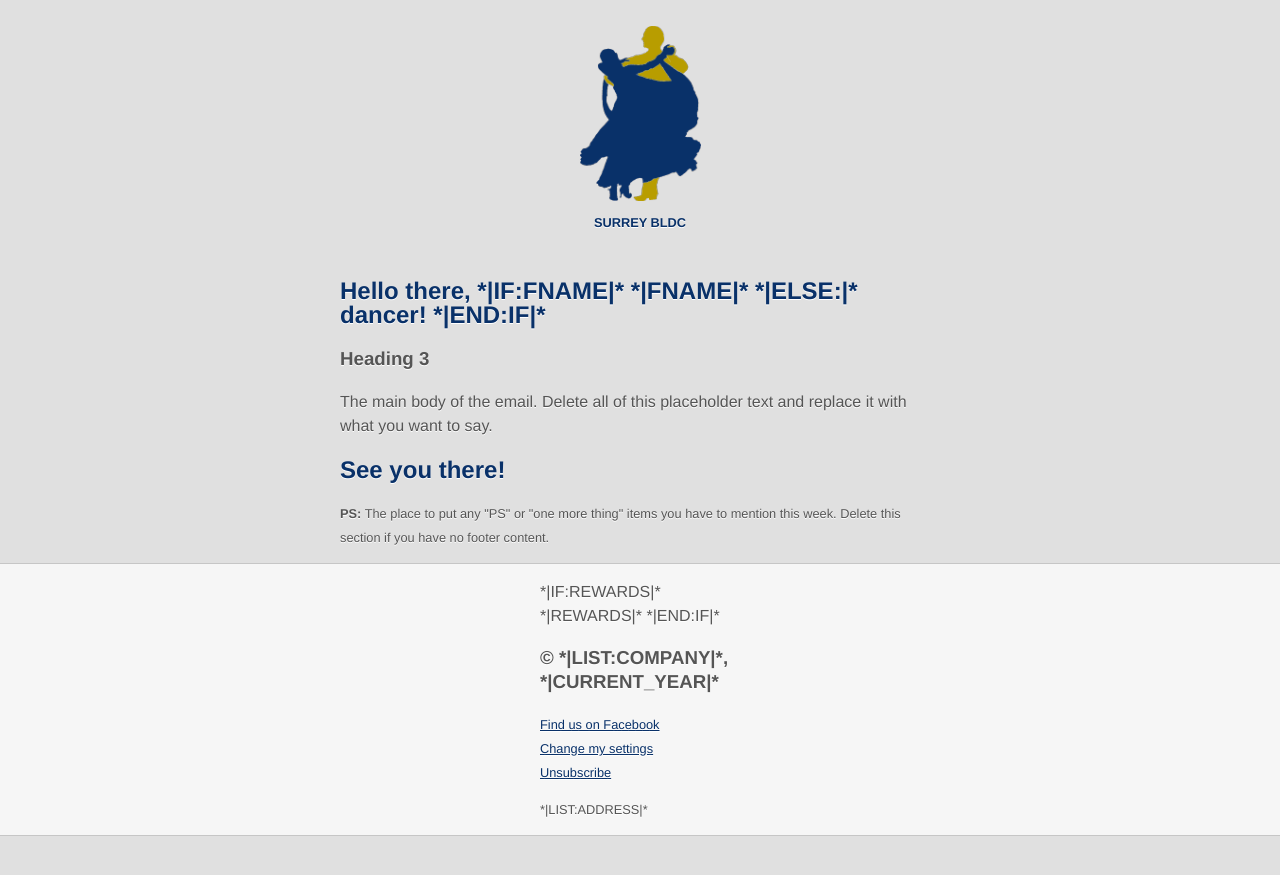
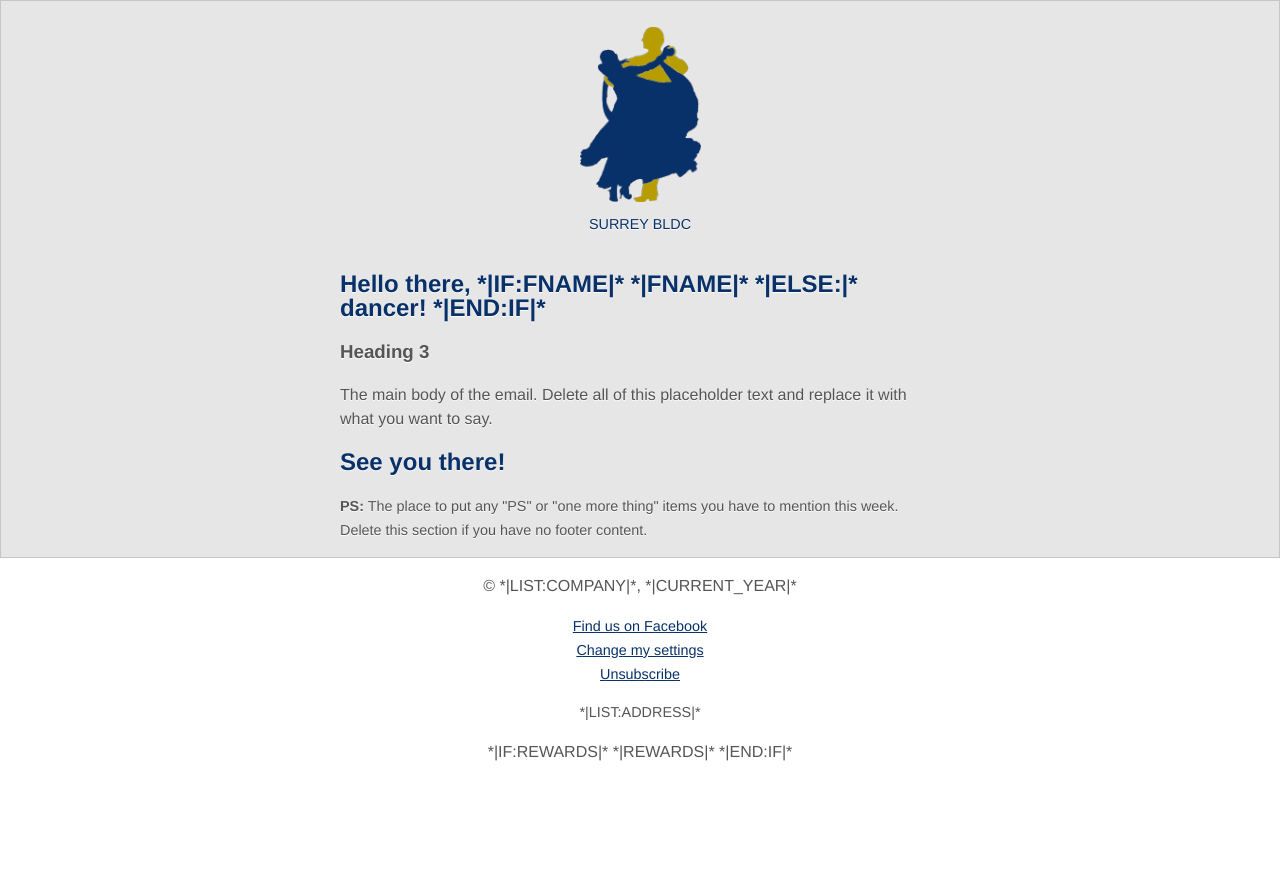
Before and after one commit to surreybldc/surreybldc.github.com, a Jekyll site: the page email/general-email-template.html, which Jekyll copies as it is, in a window 1280 px wide. Shown: the top 875 px of the page. Built offline with Jekyll 4.4.1, drawn with Linux system fonts in a browser that asks for light colours.

Commit message:
Simpler CSS for footer

```diff
--- a/email/general-email-template.html
+++ b/email/general-email-template.html
@@ -13,10 +13,9 @@
       body{
         font-family:"Helvetica Neue", Segoe UI, sans-serif;
         line-height:1.5em;
-        font-size:1em;
+        font-size:16px; /* Because email clients love tiny text */
         color:#555555;
         text-shadow:0px 1px white;
-        background-color:#e0e0e0;
       }
       /* From website */
       a.siteTitle {
@@ -25,11 +24,12 @@
       a img {
         border:none;
       }
-      .siteTitle img {
+      img.siteTitle {
         display: block;
         margin: 10px auto;
       }
-      a.siteTitle h1 {
+      a.siteTitle {
+        display: block;
         text-transform: uppercase;
         text-align: center;
       }
@@ -43,27 +43,26 @@
       td{
         padding:0 0.5em;
       }
+      #footer,
       #footer > * {
-        margin:1em auto;
-        width:200px;
+        text-align: center;
       }
-      #footer {
-        border-top:1px solid #c6c6c6;
-        border-bottom:1px solid #c6c6c6;
-      }
-      .fixedwidth{
+      .fixedwidth,
+      #footer > * {
         max-width:600px;
-        margin:0 auto;
+        margin-left:auto;
+        margin-right:auto;
         padding:0 1em;
       }
       .header {
         padding: 1em 0;
       }
       .smallertext{
-        font-size:0.8em;
+        font-size:0.9em;
       }
       .lightcontrast{
-        background-color:#f6f6f6;
+        background-color:#e6e6e6;
+        border:1px solid #c6c6c6;
       }
       h1,h2,h3,h4,h5,h6{
         color:#555555 !important;
@@ -79,10 +78,11 @@
     </style>
   </head>
 	<body>
+	  <div class="lightcontrast">
       <div class="header fixedwidth">
-      <a href="http://surreybldc.com/index.html" title="Home page" class="siteTitle">
-        <img src="http://surreybldc.com/img/logo/dancers-surrey-colours-web.png" alt="Club logo">
-        <h1 class="brand smallertext">Surrey BLDC</h1>
+        <img src="http://surreybldc.com/img/logo/dancers-surrey-colours-web.png" alt="Club logo" class="siteTitle">
+        <a href="http://surreybldc.com/index.html" title="Home page" class="siteTitle smallertext">
+          Surrey BLDC
         </a>
       </div>
       <div class="fixedwidth">
@@ -108,7 +108,6 @@
         </div>
         <!-- /editable -->
       </div>
-    <div class="borderedbox">
       <div class="fixedwidth">
         <!-- editable block -->
         <h2 class="brand" mc:edit="content_3">
@@ -122,25 +121,23 @@
         <!-- /editable -->
       </div>
     </div>
-    <div id="footer" class="lightcontrast">
-        <div>
-          *|IF:REWARDS|* *|REWARDS|* *|END:IF|*
-        </div>
-        <h3>
+    <div id="footer">
+      <p>
         &copy; *|LIST:COMPANY|*, *|CURRENT_YEAR|*
-        </h3>
-        <div class="smallertext">
-            <p>
+      </p>
+      <p class="smallertext">
         <a href="*|USER:URL|*" title="Surrey BLDC Facebook group">Find us on Facebook</a>
         <br>
         <a href="*|UPDATE_PROFILE|*" title="Change your email address and update your subscription preferences">Change my settings</a>
         <br>
         <a href="*|UNSUB|*" title="Unsubscribe from this mailing list">Unsubscribe</a>
       </p>
-            <p>
+      <p class="smallertext">
         *|LIST:ADDRESS|*
       </p>
-        </div>
+      <p>
+        *|IF:REWARDS|* *|REWARDS|* *|END:IF|*
+      </p>
     </div><!--footer-->
 	</body>
 </html>
```
Lines whose indentation alone changed are shown as unchanged.
